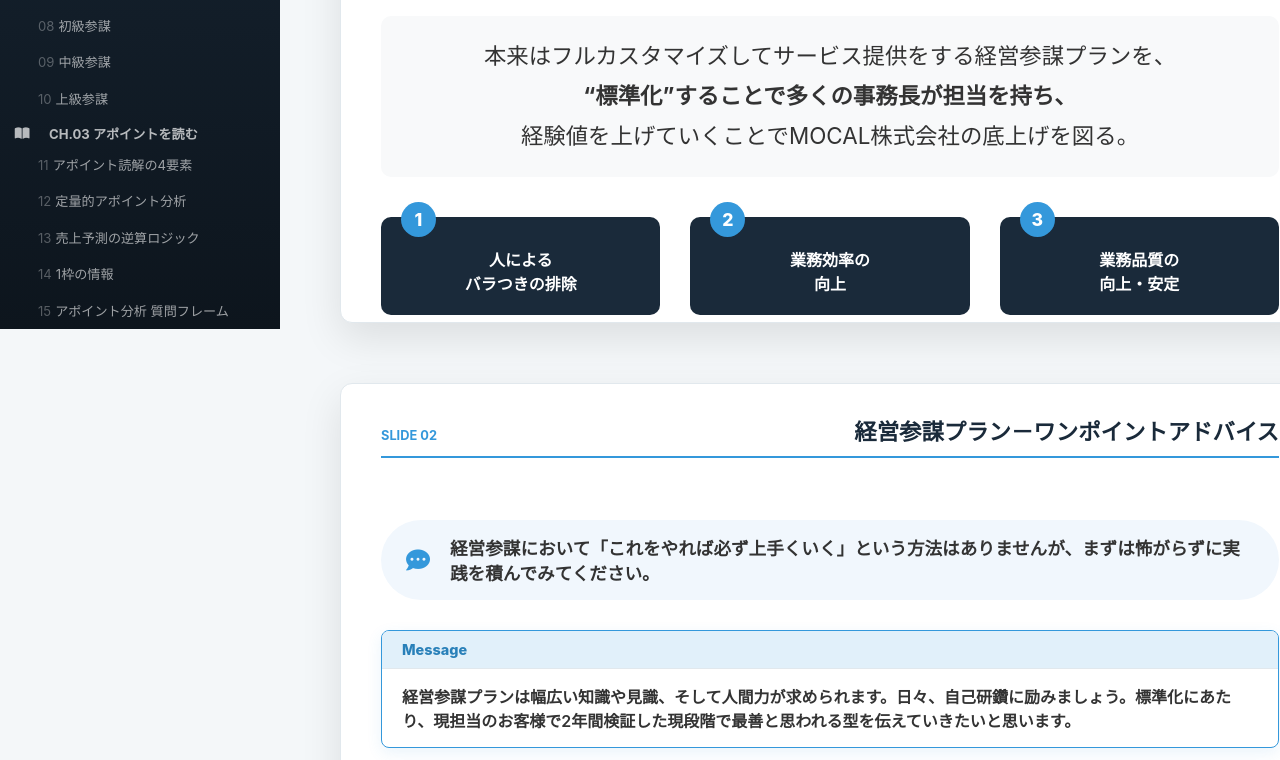
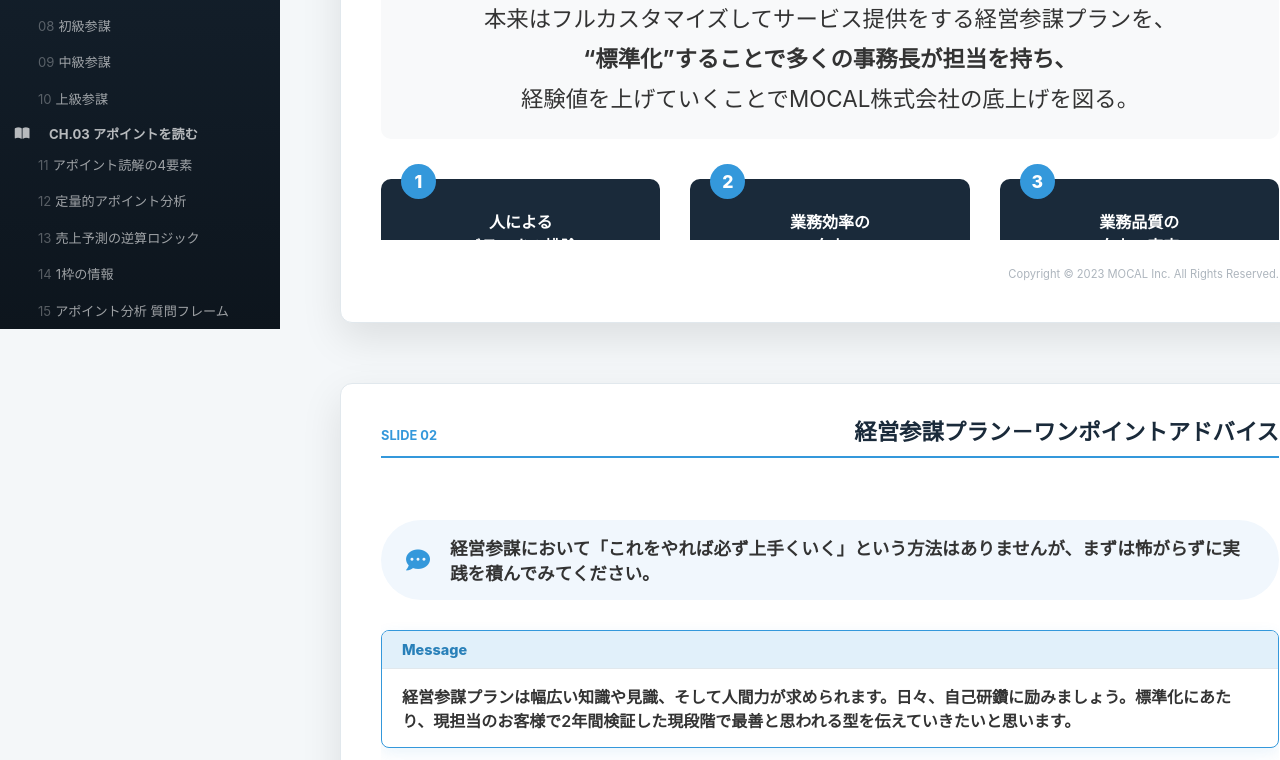
Before and after one commit to toki-git501/keiei-sanbou-training-program, a plain HTML site: page index.html in a window 1280 px wide. Shown: the part 471-1231 px from the top of the page. Drawn offline with Linux system fonts and the light colour scheme.

Commit message:
Keep slide footer visible by constraining body

```diff
--- a/style.css
+++ b/style.css
@@ -263,6 +263,8 @@ h2 { font-size: 2rem; color: var(--primary-color); margin-bottom: 40px; }
     display: flex;
     align-items: center;
     justify-content: center;
+    min-height: 0;
+    overflow: hidden;
 }
 
 .slide-footer {
```
